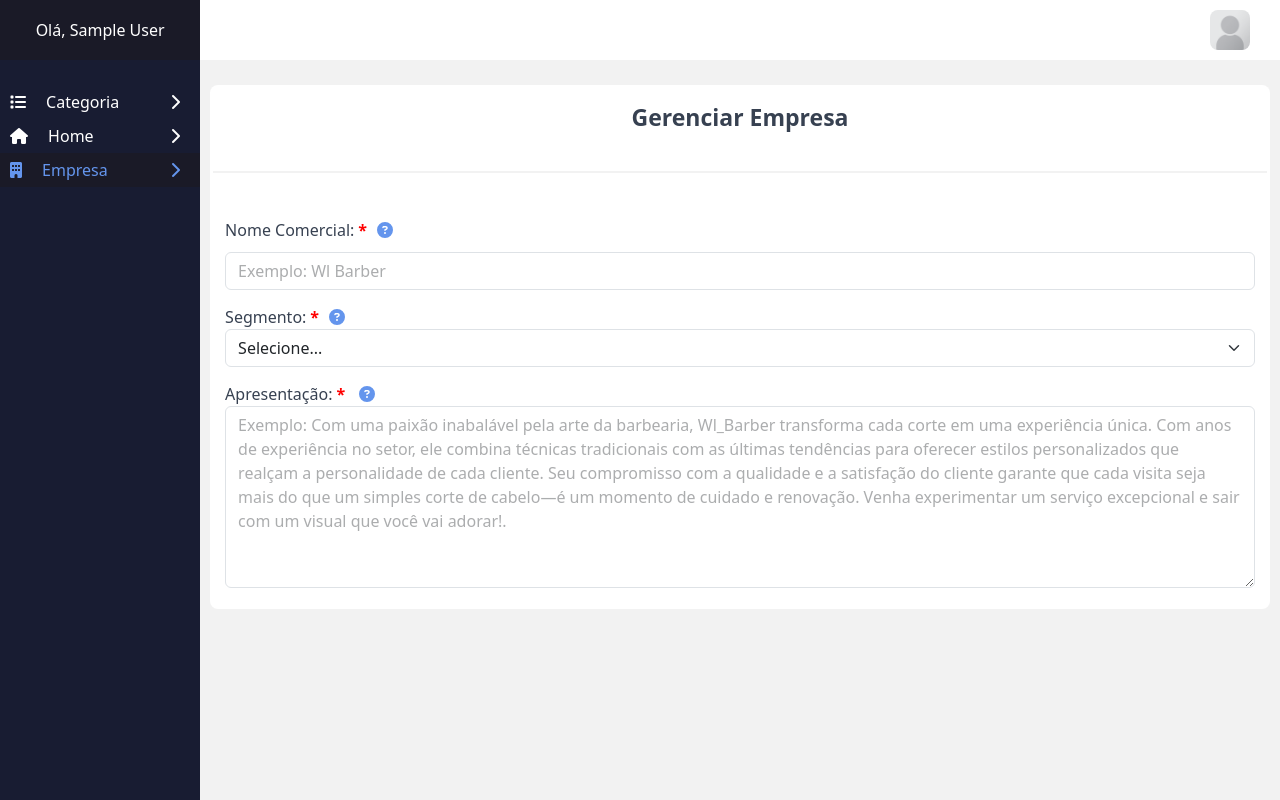
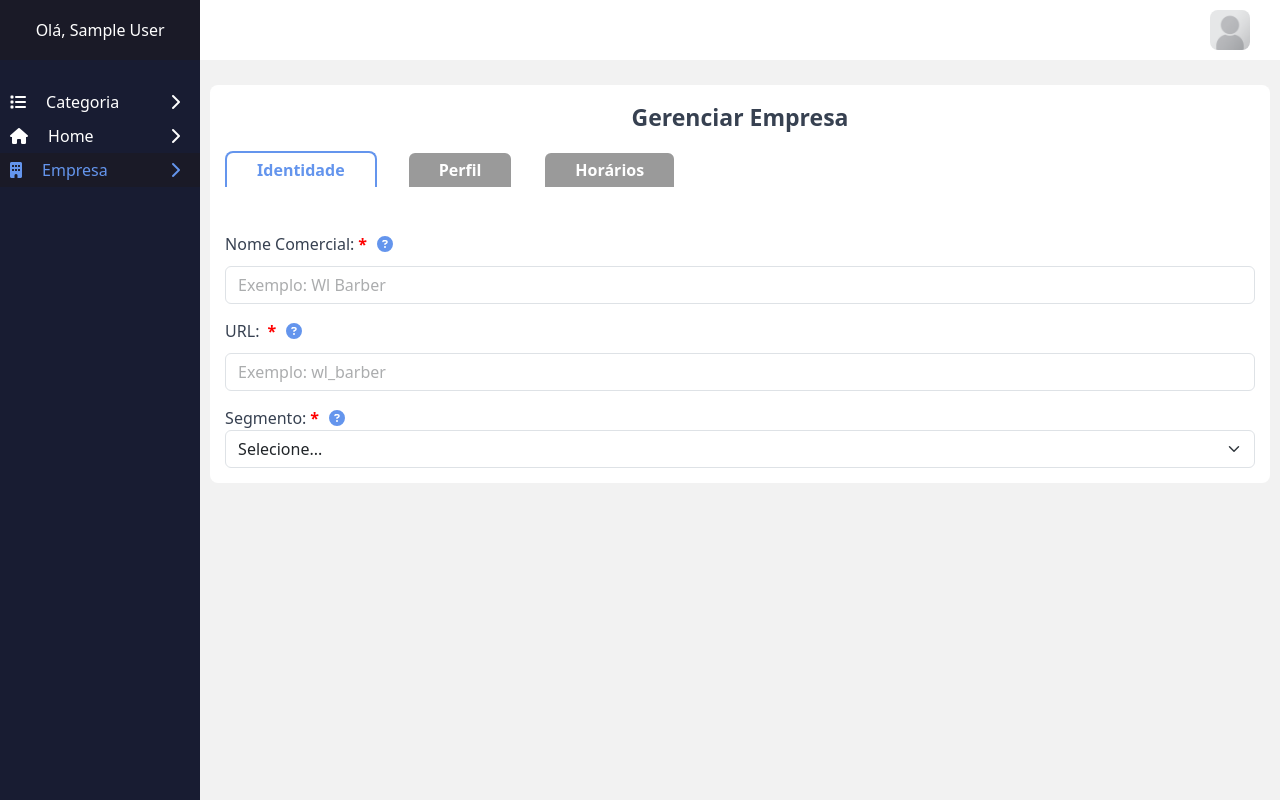
Before and after one commit to The-Teddy/frontend-web, a React (Create React App) app: page /empresa in a window 1280 px wide. Built offline with nearby package versions, Linux system fonts and the light colour scheme; no server answers; sample sign-in values are in the browser's storage.

Commit message:
sistemas de tabs implementado

```diff
--- a/src/app/App.scss
+++ b/src/app/App.scss
@@ -5,7 +5,10 @@
   padding: 0.1px;
 }
 p,
-label {
+label,
+li,
+button,
+span {
   color: #374151;
 }
 label {
--- a/src/app/modules/pages/company/Company.scss
+++ b/src/app/modules/pages/company/Company.scss
@@ -2,4 +2,40 @@
   select {
     cursor: pointer;
   }
+
+  #tab-nav {
+    display: flex;
+
+    .tab-button {
+      transition: 0.5s all ease;
+      padding: 5px 30px;
+      border: 2px solid #fff;
+      border-bottom: none;
+      border-radius: 8px 8px 0 0;
+      background: #9a9a9a;
+      color: #fff;
+      margin: 0 15px;
+      font-weight: bolder;
+    }
+    :first-child {
+      margin: 0 15px 0 0;
+    }
+    .active-tab {
+      transition: 0.5s all ease;
+      background: #fff;
+      color: #6495ed;
+      border: 2px solid #6495ed;
+      border-bottom: none;
+    }
+  }
+  .tab-content {
+    opacity: 0;
+    transition: opacity 1s ease;
+    visibility: hidden; /* Começa invisível */
+  }
+
+  .tab-content.active {
+    opacity: 1;
+    visibility: visible; /* Torna-se visível quando ativo */
+  }
 }
--- a/src/app/modules/pages/company/Company.tsx
+++ b/src/app/modules/pages/company/Company.tsx
@@ -3,23 +3,53 @@ import { Context } from "../../auth/AuthContext";
 import CategorySelectModal from "../../partials/modals/category-select-modal/CategorySelectModal";
 import { Load } from "../../partials/Spinner";
 import "./Company.scss";
-import DefaultQuestionIcon from "../../partials/modals/default-question-icon/DefaultQuestionIcon";
+import DefaultQuestionIcon from "../../partials/default-question-icon/DefaultQuestionIcon";
 import HelpDetailModal from "../../partials/modals/help-detail-modal/HelpDetailModal";
+import ContentIdentity from "../../partials/tabs-content/ContentIdentity";
+import ContentProfile from "../../partials/tabs-content/ContentProfile";
+import ContentHours from "../../partials/tabs-content/ContentHours";
 
 const Company = () => {
   const { token } = useContext(Context);
   const [loading, setLoading] = useState<boolean>(false);
-  const [name, setName] = useState<string>("");
-  const [category, setCategory] = useState<string>("Selecione...");
-  const [imageLogo, setImageLogo] = useState<File | null>(null);
-  const [imageCover, setImageCover] = useState<File | null>(null);
-  const [viewModal, setViewModal] = useState<boolean>(false);
-  const [viewHelpDetailModal, setViewHelpDetailModal] =
-    useState<boolean>(false);
-  const [titleHelpDetailModal, setTitleHelpDetailModal] = useState<string>("");
-  const [textHelpDetailModal, setTextHelpDetailModal] = useState<string>("");
-  const [about, setAbout] = useState<string>("");
 
+  const tabs = [
+    { id: "identity", label: "Identidade", content: <ContentIdentity /> },
+    { id: "profile", label: "Perfil", content: <ContentProfile /> },
+    { id: "hours", label: "Horários", content: <ContentHours /> },
+  ];
+  const [activeTab, setActiveTab] = useState(tabs[0].id);
+
+  const handleTabClick = (id: string) => {
+    setActiveTab(id);
+  };
+
+  // function handleViewTabs(
+  //   event: React.MouseEvent<HTMLButtonElement>,
+  //   id: string
+  // ) {
+  //   const activeButton = document.querySelector(".active-tab");
+  //   if (activeButton) {
+  //     activeButton?.classList.remove("active-tab");
+  //   }
+
+  //   const target = event.currentTarget as HTMLElement;
+  //   target.classList.add("active-tab");
+
+  //   const activeContent = document.getElementById(
+  //     idContentActive
+  //   ) as HTMLElement;
+  //   if (activeContent) {
+  //     activeContent.style.display = "none";
+  //   }
+
+  //   setIdContentActive(id);
+
+  //   const activateContent = document.getElementById(id) as HTMLElement;
+  //   if (activateContent) {
+  //     activateContent.style.display = "block";
+  //   }
+  // }
   return (
     <div id="company" className="background-default">
       <p className="title">Gerenciar Empresa</p>
@@ -30,91 +60,30 @@ const Company = () => {
         </div>
       ) : (
         <>
-          <div className="box-control row">
-            {/* <div className="box-control">
-              <p className="title">Gerenciar Empresa</p>
-              <DefaultBackButton title="Voltar" path="/categoria" />
-            </div> */}
-          </div>
-          <div className="box-content">
-            <label htmlFor="" className="w-100 text-start">
-              <span className="required">Nome Comercial:</span>
-              <DefaultQuestionIcon
-                setView={() => {
-                  setTitleHelpDetailModal("Nome Comercial");
-                  setTextHelpDetailModal(
-                    "O nome comercial é a designação pela qual sua empresa será conhecida no mercado. Ele deve ser memorável e refletir a essência do seu negócio. É importante verificar a disponibilidade do nome para registro e como domínio de site, evitando problemas legais e garantindo que sua marca se destaque."
-                  );
-                  setViewHelpDetailModal(!viewHelpDetailModal);
-                }}
-              />
-              <input
-                className="form-control"
-                type="text"
-                placeholder="Exemplo: Wl Barber"
-                value={name}
-                onChange={(e) => setName(e.target.value)}
-              />
-            </label>
-            <label htmlFor="" className="w-100 text-start">
-              <span className="required">Segmento:</span>
-              <DefaultQuestionIcon
-                setView={() => {
-                  setTitleHelpDetailModal("Segmento");
-                  setTextHelpDetailModal(
-                    "O segmento refere-se à área específica de atuação ou mercado de um usuário ou empresa. Identificá-lo ajuda a entender as necessidades dos clientes e a direcionar estratégias de marketing e desenvolvimento de produtos. Os segmentos podem incluir categorias como tecnologia, saúde e educação, facilitando a personalização de ofertas e comunicação."
-                  );
-                  setViewHelpDetailModal(!viewHelpDetailModal);
-                }}
-              />
-              <select
-                name=""
-                id="category-select"
-                className="form-select"
-                onMouseDown={(e) => {
-                  e.preventDefault();
-                  setViewModal(true);
-                }}
+          <nav aria-label="Navegação de configurações" id="tab-nav">
+            {tabs.map((item, index) => (
+              <button
+                key={index}
+                className={`tab-button ${
+                  activeTab === item.id ? "active-tab" : ""
+                }`}
+                onClick={() => handleTabClick(item.id)}
               >
-                <option value="">{category}</option>
-              </select>
-            </label>
-            <label htmlFor="" className="w-100 text-start">
-              <span className="required"> Apresentação:</span>{" "}
-              <DefaultQuestionIcon
-                setView={() => {
-                  setTitleHelpDetailModal("Apresentação");
-                  setTextHelpDetailModal(
-                    "A apresentação é um espaço para você se apresentar aos seus clientes e compartilhar sua história. Utilize este campo para descrever sua experiência profissional, seu estilo de trabalho e os valores que orientam sua prática. Ao incluir informações sobre sua trajetória e paixão pela área, você ajuda os clientes a entenderem quem você é e o que pode oferecer, criando uma conexão mais autêntica e memorável."
-                  );
-                  setViewHelpDetailModal(!viewHelpDetailModal);
-                }}
-              />
-              <textarea
-                value={about}
-                onChange={(e) => {
-                  setAbout(e.target.value);
-                }}
-                maxLength={300}
-                rows={7}
-                className="form-control"
-                placeholder="Exemplo: Com uma paixão inabalável pela arte da barbearia, Wl_Barber transforma cada corte em uma experiência única. Com anos de experiência no setor, ele combina técnicas tradicionais com as últimas tendências para oferecer estilos personalizados que realçam a personalidade de cada cliente. Seu compromisso com a qualidade e a satisfação do cliente garante que cada visita seja mais do que um simples corte de cabelo—é um momento de cuidado e renovação. Venha experimentar um serviço excepcional e sair com um visual que você vai adorar!."
-              />
-            </label>
-          </div>
+                {item.label}
+              </button>
+            ))}
+          </nav>
+          {tabs.map((item) => (
+            <div
+              className={`tab-content ${activeTab === item.id ? "active" : ""}`} // Aplica a classe active
+              key={item.id}
+              style={{ display: activeTab === item.id ? "block" : "none" }}
+            >
+              {item.content}
+            </div>
+          ))}
         </>
       )}
-      <HelpDetailModal
-        title={titleHelpDetailModal}
-        view={viewHelpDetailModal}
-        text={textHelpDetailModal}
-        setView={() => setViewHelpDetailModal(false)}
-      />
-      <CategorySelectModal
-        viewModal={viewModal}
-        setViewModal={() => setViewModal(false)}
-        setSelectedCategory={(category) => setCategory(category)}
-      />
     </div>
   );
 };
--- /dev/null
+++ b/src/app/modules/partials/tabs-content/ContentHours.tsx
@@ -0,0 +1,13 @@
+import React from "react";
+
+const ContentHours = () => {
+  return (
+    <>
+      <div className="box-content">
+        Seja bem vindo ao gerencimento dos seus horários
+      </div>
+    </>
+  );
+};
+
+export default ContentHours;
--- /dev/null
+++ b/src/app/modules/partials/tabs-content/ContentIdentity.tsx
@@ -0,0 +1,94 @@
+import React, { useState } from "react";
+import DefaultQuestionIcon from "../default-question-icon/DefaultQuestionIcon";
+import HelpDetailModal from "../modals/help-detail-modal/HelpDetailModal";
+import CategorySelectModal from "../modals/category-select-modal/CategorySelectModal";
+
+const ContentIdentity = () => {
+  const [titleHelpDetailModal, setTitleHelpDetailModal] = useState<string>("");
+  const [textHelpDetailModal, setTextHelpDetailModal] = useState<string>("");
+  const [viewHelpDetailModal, setViewHelpDetailModal] =
+    useState<boolean>(false);
+  const [name, setName] = useState<string>("");
+  const [category, setCategory] = useState<string>("Selecione...");
+  const [viewModal, setViewModal] = useState<boolean>(false);
+
+  return (
+    <>
+      <div className="box-content" id="business-identity">
+        <label htmlFor="" className="w-100 text-start">
+          <span className="required">Nome Comercial:</span>
+          <DefaultQuestionIcon
+            setView={() => {
+              setTitleHelpDetailModal("Nome Comercial");
+              setTextHelpDetailModal(
+                "O nome comercial é a designação pela qual sua empresa será conhecida no mercado. Ele deve ser memorável e refletir a essência do seu negócio. É importante verificar a disponibilidade do nome para registro e como domínio de site, evitando problemas legais e garantindo que sua marca se destaque."
+              );
+              setViewHelpDetailModal(!viewHelpDetailModal);
+            }}
+          />
+          <input
+            className="form-control"
+            type="text"
+            placeholder="Exemplo: Wl Barber"
+            value={name}
+            onChange={(e) => setName(e.target.value)}
+          />
+        </label>
+        <label htmlFor="" className="w-100 text-start">
+          <span className="required">URL: </span>
+          <DefaultQuestionIcon
+            setView={() => {
+              setTitleHelpDetailModal("URL");
+              setTextHelpDetailModal(
+                "O campo 'URL' é fundamental no sistema de agendamento, pois permite que profissionais autônomos compartilhem um link direto para sua página de agendamento, facilitando o acesso dos clientes. É importante garantir que a URL esteja no formato correto, como 'http://www.agendamento/wl_barber' ou 'https://www.agendamento/wl_barber', e que seja validada pelo sistema. " +
+                  "Para criar URLs eficazes, recomenda-se ser claro e direto, utilizando palavras-chave que reflitam o serviço, evitar caracteres especiais, optar por URLs curtas e simples, considerar práticas de SEO e sempre testar o link antes de compartilhá-lo. URLs bem estruturadas não apenas melhoram a experiência do usuário, mas também ajudam a rastrear a origem dos agendamentos, otimizando estratégias de marketing."
+              );
+              setViewHelpDetailModal(!viewHelpDetailModal);
+            }}
+          />
+          <input
+            type="text"
+            className="form-control"
+            placeholder="Exemplo: wl_barber"
+          />
+        </label>
+        <label htmlFor="" className="w-100 text-start">
+          <span className="required">Segmento:</span>
+          <DefaultQuestionIcon
+            setView={() => {
+              setTitleHelpDetailModal("Segmento");
+              setTextHelpDetailModal(
+                "O segmento refere-se à área específica de atuação ou mercado de um usuário ou empresa. Identificá-lo ajuda a entender as necessidades dos clientes e a direcionar estratégias de marketing e desenvolvimento de produtos. Os segmentos podem incluir categorias como tecnologia, saúde e educação, facilitando a personalização de ofertas e comunicação."
+              );
+              setViewHelpDetailModal(!viewHelpDetailModal);
+            }}
+          />
+          <select
+            name=""
+            id="category-select"
+            className="form-select"
+            onMouseDown={(e) => {
+              e.preventDefault();
+              setViewModal(true);
+            }}
+          >
+            <option value="">{category}</option>
+          </select>
+        </label>
+      </div>
+      <HelpDetailModal
+        title={titleHelpDetailModal}
+        view={viewHelpDetailModal}
+        text={textHelpDetailModal}
+        setView={() => setViewHelpDetailModal(false)}
+      />
+      <CategorySelectModal
+        viewModal={viewModal}
+        setViewModal={() => setViewModal(false)}
+        setSelectedCategory={(category) => setCategory(category)}
+      />
+    </>
+  );
+};
+
+export default ContentIdentity;
--- /dev/null
+++ b/src/app/modules/partials/tabs-content/ContentProfile.tsx
@@ -0,0 +1,17 @@
+import React, { useState } from "react";
+
+const ContentProfile = () => {
+  const [imageLogo, setImageLogo] = useState<File | null>(null);
+  const [imageCover, setImageCover] = useState<File | null>(null);
+  const [about, setAbout] = useState<string>("");
+
+  return (
+    <>
+      <div className="box-content">
+        Seja bem vindo ao gerencimento do seu perfil
+      </div>
+    </>
+  );
+};
+
+export default ContentProfile;
```
Also changed, not shown: src/app/modules/layouts/sidebar/SideBar.scss (+7 -1 lines), src/app/modules/partials/tabs-content/TabsProviders.tsx (added, +10 -0 lines), src/app/modules/partials/default-question-icon/DefaultQuestionIcon.scss (added), src/app/modules/partials/default-question-icon/DefaultQuestionIcon.tsx (renamed from src/app/modules/partials/modals/default-question-icon/DefaultQuestionIcon.tsx).
